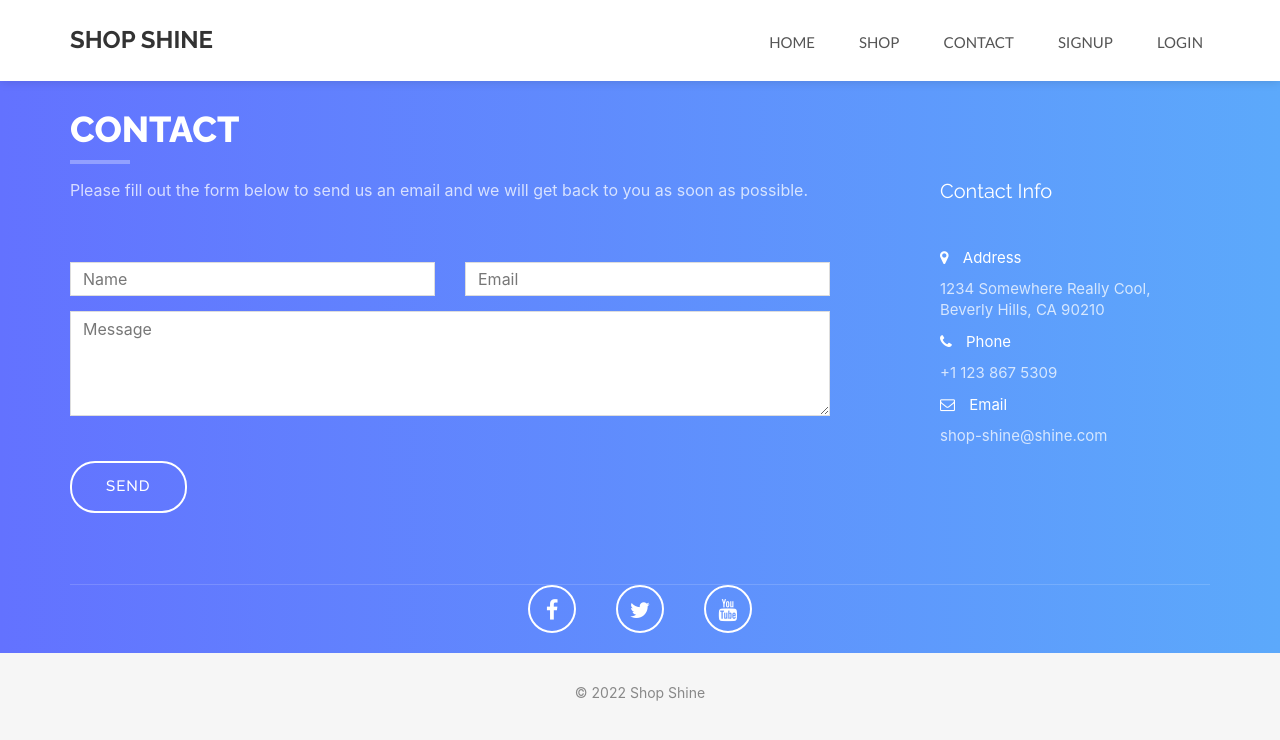
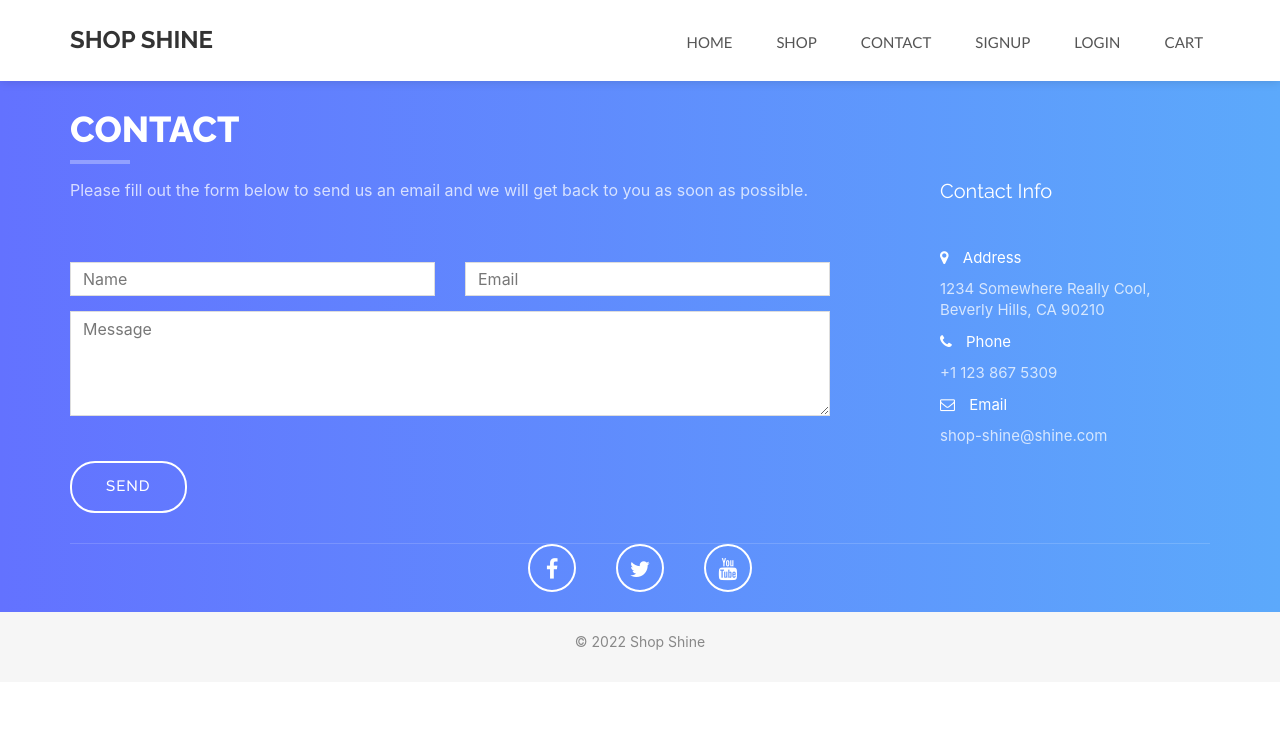
Before and after one commit to rpkrupali1/shop-shine, a React (Create React App) app in the folder client/: page /Contact in a window 1280 px wide. Shown: the top 740 px of the page. Built offline with nearby package versions, Linux system fonts and the light colour scheme.

Commit message:
Added cart pg to nav

```diff
--- a/client/public/css/style.css
+++ b/client/public/css/style.css
@@ -401,6 +401,12 @@ label {
 #footer {
   background: #f6f6f6;
   padding: 30px 0;
+  padding: 20px;
+  /* position: fixed;
+  left: 0;
+  bottom: 0;
+  height: 60px;
+  width: 100%; */
 }
 #footer p {
   color: #888;
--- a/client/src/component/Footer/index.js
+++ b/client/src/component/Footer/index.js
@@ -1,43 +1,9 @@
 import React from 'react';
-
-
-
 
 const Footer = () => {
 
   return (
-    <div>
-      <div id='contact'>
-        <div className='container'>
-
-          <div className='col-md-3 col-md-offset-1 contact-info'>
-
-          </div>
-          <div className='col-md-12'>
-            <div className='row'>
-              <div className='social'>
-                <ul>
-                  <li>
-                    <a href={'https://www.facebook.com/'}>
-                      <i className='fa fa-facebook'></i>
-                    </a>
-                  </li>
-                  <li>
-                    <a href={ 'https://twitter.com/'}>
-                      <i className='fa fa-twitter'></i>
-                    </a>
-                  </li>
-                  <li>
-                    <a href={'https://www.youtube.com/'}>
-                      <i className='fa fa-youtube'></i>
-                    </a>
-                  </li>
-                </ul>
-              </div>
-            </div>
-          </div>
-        </div>
-      </div>
+   <div>
       <div id='footer'>
         <div className='container text-center'>
           <p>
--- a/client/src/component/Nav/index.js
+++ b/client/src/component/Nav/index.js
@@ -57,6 +57,12 @@ function Nav(props) {
                                 Logout
                             </a>
                         </li>
+                        <li>
+                          <Link to="/cart">
+                              Cart
+                          </Link>
+                        </li>
+
                       </ul>
                     </div>
                   </div>
@@ -115,6 +121,11 @@ function Nav(props) {
                               Login
                           </Link>
                         </li>
+                        <li>
+                          <Link to="/cart">
+                              Cart
+                          </Link>
+                        </li>
                       </ul>
                     </div>
                   </div>
--- a/client/src/pages/Contact.js
+++ b/client/src/pages/Contact.js
@@ -145,11 +145,34 @@ function Contact() {
               </p>
             </div>
           </div>
-
+          <div className='col-md-12'>
+            <div className='row'>
+              <div className='social'>
+                <ul>
+                  <li>
+                  <a href={'https://www.facebook.com/'}>
+                    <i className='fa fa-facebook'></i>
+                  </a>
+                  </li>
+                  <li>
+                  <a href={ 'https://twitter.com/'}>
+                    <i className='fa fa-twitter'></i>
+                  </a>
+                  </li>
+                  <li>
+                  <a href={'https://www.youtube.com/'}>
+                    <i className='fa fa-youtube'></i>
+                  </a>
+                  </li>
+                </ul>
+              </div>
+            </div>
+          </div>
         </div>
       </div>
 
     </div>
   )
 }
+
 export default Contact;
```
